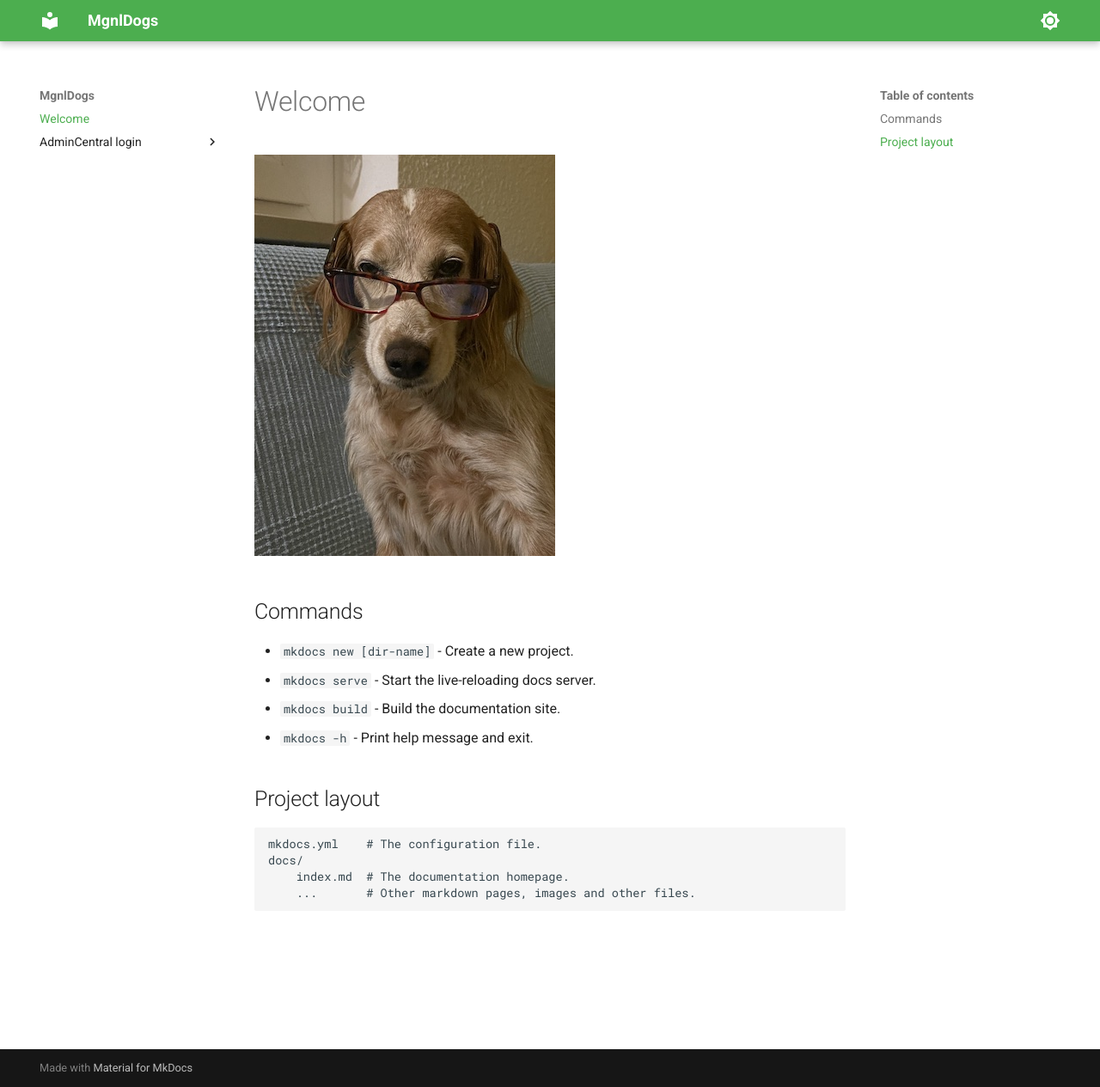
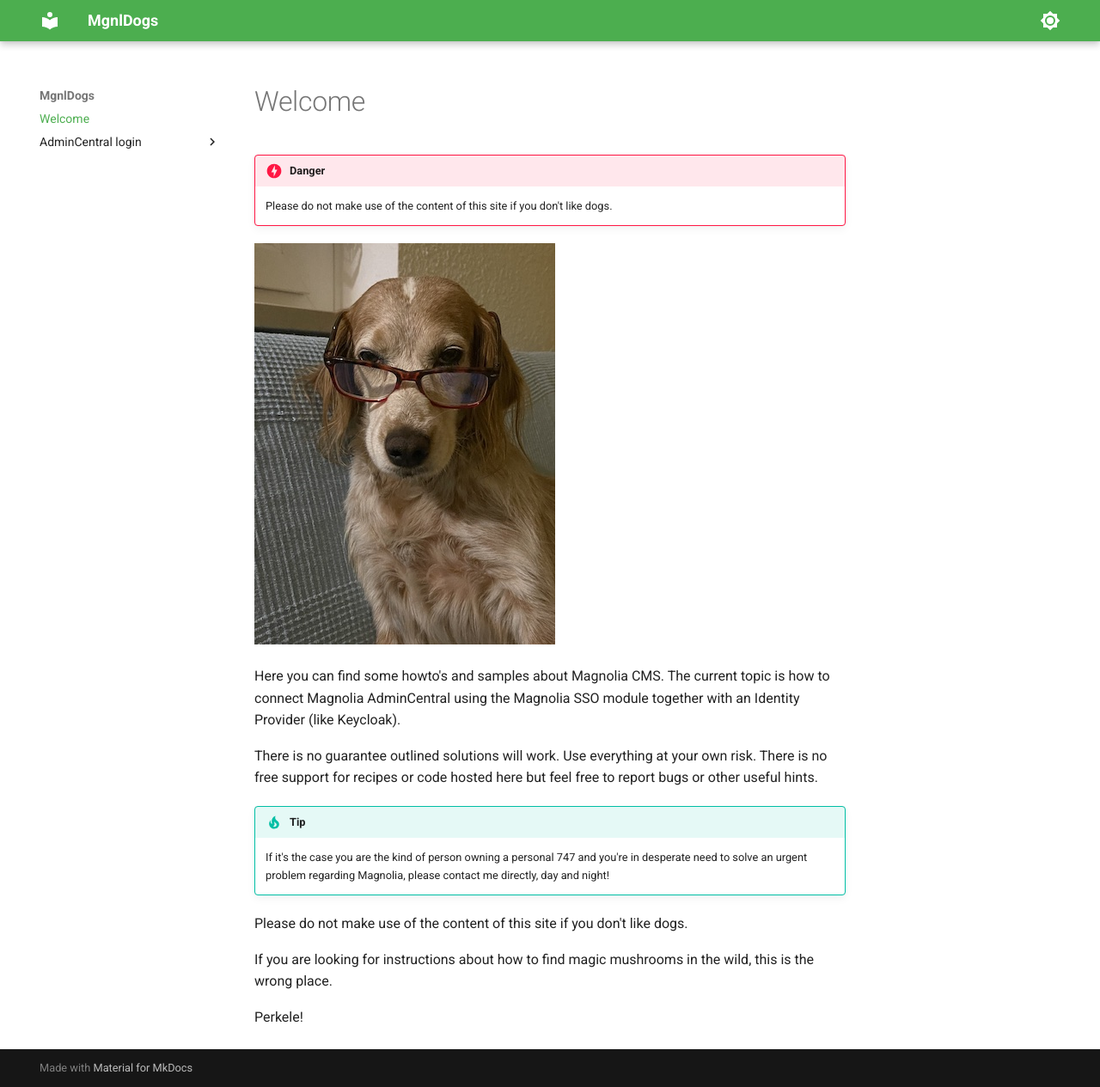
Before and after one commit to serpensalbus/MgnlDogs, an MkDocs documentation site: the page built from docs/index.md, in a window 1280 px wide and 1265 px high. Shown: the whole window at 86% size. Built offline with MkDocs 1.6.1 and Material for MkDocs 9.7.7, drawn with Linux system fonts in a browser that asks for light colours.

Commit message:
Changed home page content.

```diff
--- a/docs/index.md
+++ b/docs/index.md
@@ -1,17 +1,21 @@
 # Welcome
+
+!!! danger
+
+    Please do not make use of the content of this site if you don't like dogs.
 
 ![Welcome dog](_img/bn_glasses.jpg)
 
-## Commands
+Here you can find some howto's and samples about Magnolia CMS. The current topic is how to connect Magnolia AdminCentral using the Magnolia SSO module together with an Identity Provider (like Keycloak).
 
-* `mkdocs new [dir-name]` - Create a new project.
-* `mkdocs serve` - Start the live-reloading docs server.
-* `mkdocs build` - Build the documentation site.
-* `mkdocs -h` - Print help message and exit.
+There is no guarantee outlined solutions will work. Use everything at your own risk. There is no free support for recipes or code hosted here but feel free to report bugs or other useful hints.
 
-## Project layout
+!!! tip
 
-    mkdocs.yml    # The configuration file.
-    docs/
-        index.md  # The documentation homepage.
-        ...       # Other markdown pages, images and other files.
+    If it's the case you are the kind of person owning a personal 747 and you're in desperate need to solve an urgent problem regarding Magnolia, please contact me directly, day and night!
+
+Please do not make use of the content of this site if you don't like dogs.
+
+If you are looking for instructions about how to find magic mushrooms in the wild, this is the wrong place.
+
+Perkele!
```
